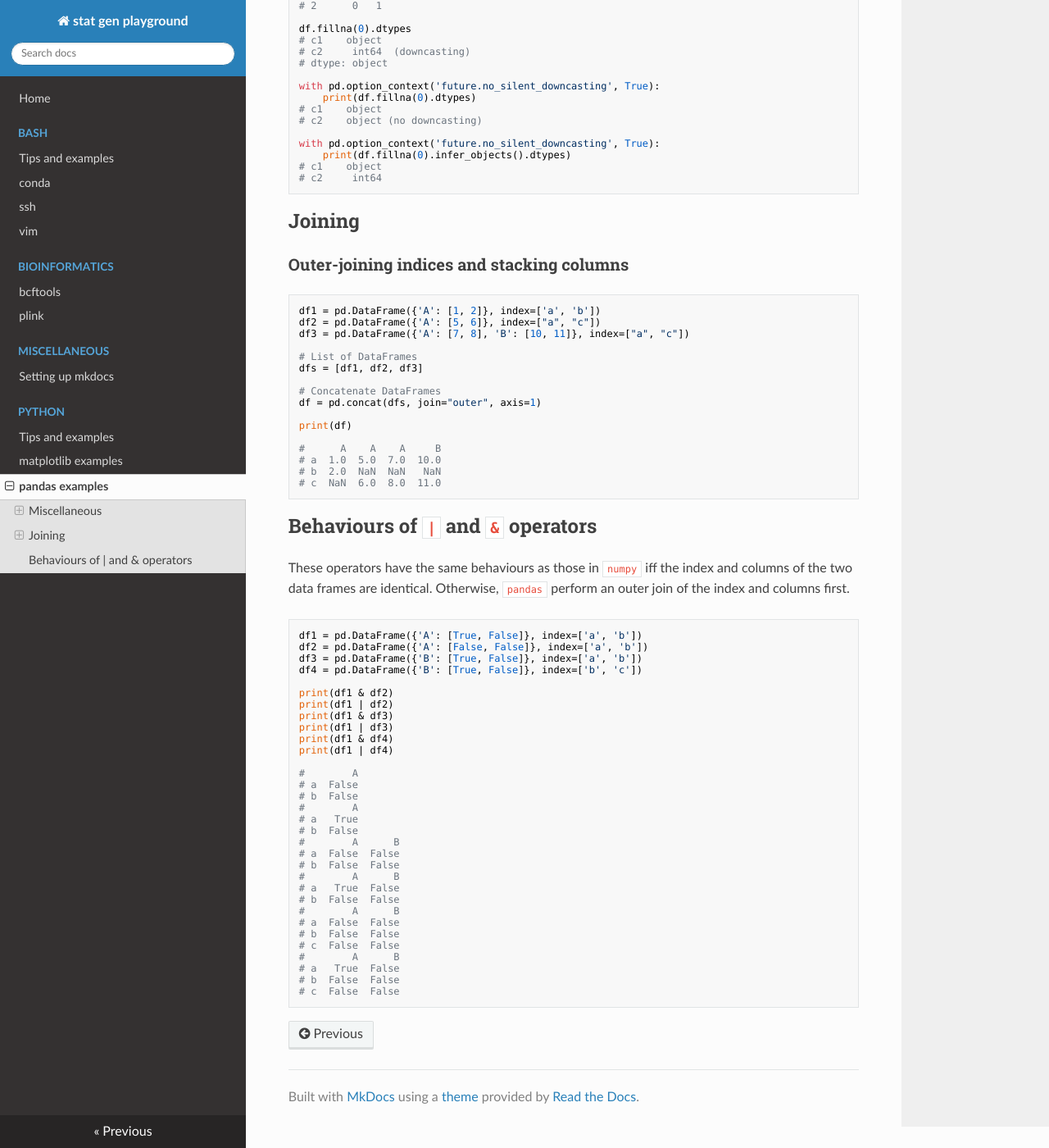
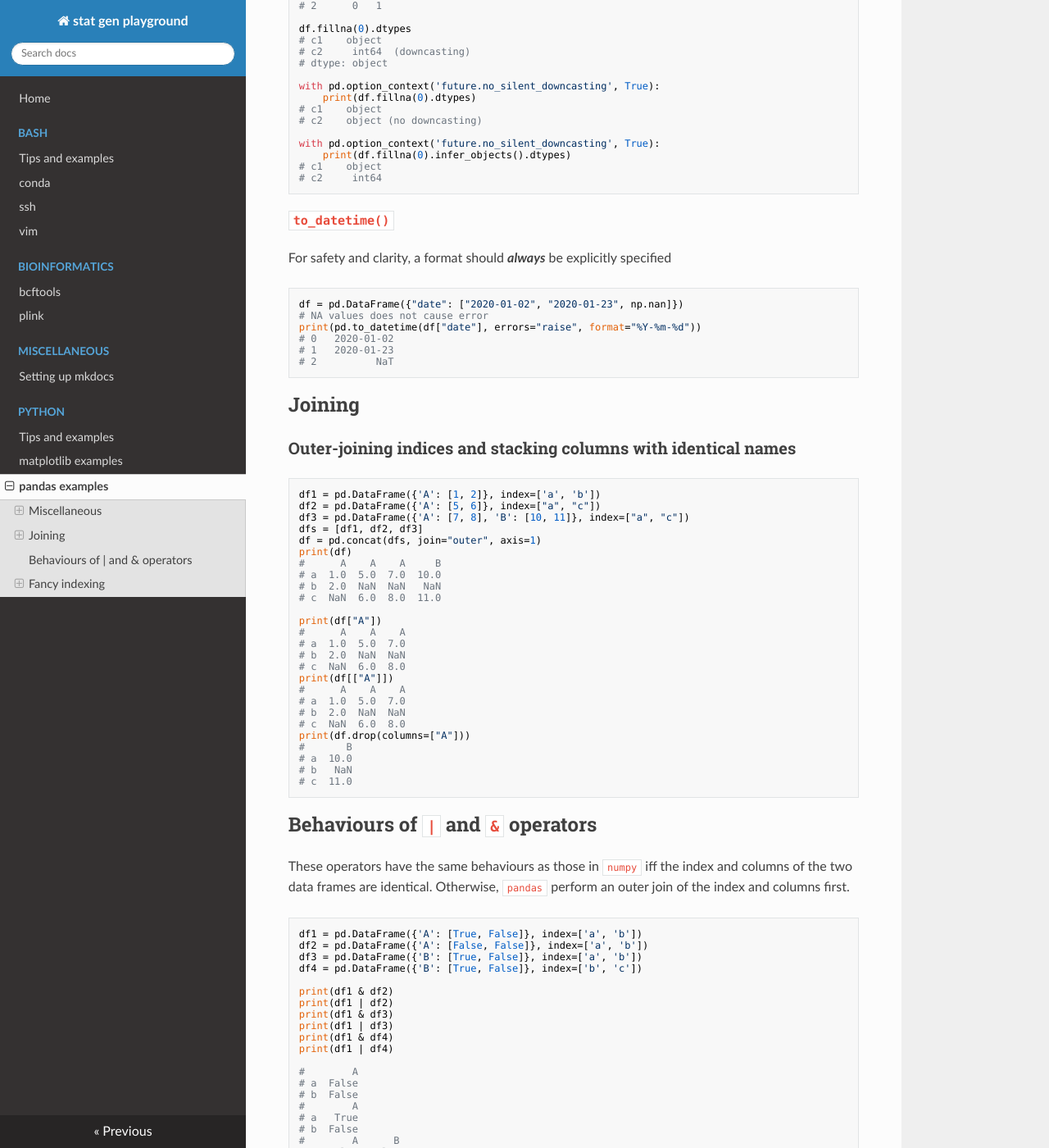
Before and after one commit to drkaizeng/statistics_and_engineering_lab, an MkDocs documentation site: the page built from docs/python/pandas_examples.md, in a window 1280 px wide and 1400 px high, scrolled down 775 px. Shown: the whole window at 82% size. Built offline with MkDocs 1.6.1, drawn with Linux system fonts in a browser that asks for light colours; nearby versions of some CDN libraries; some of the changed text lies outside the part shown.

Commit message:
New pandas notes

````diff
--- a/docs/python/pandas_examples.md
+++ b/docs/python/pandas_examples.md
@@ -46,27 +46,48 @@ with pd.option_context('future.no_silent_downcasting', True):
 # c2     int64
 ```
 
+### `to_datetime()`
+For safety and clarity, a format should ***always*** be explicitly specified
+```python
+df = pd.DataFrame({"date": ["2020-01-02", "2020-01-23", np.nan]})
+# NA values does not cause error
+print(pd.to_datetime(df["date"], errors="raise", format="%Y-%m-%d"))
+# 0   2020-01-02
+# 1   2020-01-23
+# 2          NaT
+```
+
 
 ## Joining
 
-### Outer-joining indices and stacking columns
+### Outer-joining indices and stacking columns with identical names
 ```python
 df1 = pd.DataFrame({'A': [1, 2]}, index=['a', 'b'])
 df2 = pd.DataFrame({'A': [5, 6]}, index=["a", "c"])
 df3 = pd.DataFrame({'A': [7, 8], 'B': [10, 11]}, index=["a", "c"])
-
-# List of DataFrames
 dfs = [df1, df2, df3]
-
-# Concatenate DataFrames
 df = pd.concat(dfs, join="outer", axis=1)
-
 print(df)
-
 #      A    A    A     B
 # a  1.0  5.0  7.0  10.0
 # b  2.0  NaN  NaN   NaN
 # c  NaN  6.0  8.0  11.0
+
+print(df["A"])
+#      A    A    A
+# a  1.0  5.0  7.0
+# b  2.0  NaN  NaN
+# c  NaN  6.0  8.0
+print(df[["A"]])
+#      A    A    A
+# a  1.0  5.0  7.0
+# b  2.0  NaN  NaN
+# c  NaN  6.0  8.0
+print(df.drop(columns=["A"]))
+#       B
+# a  10.0
+# b   NaN
+# c  11.0
 ```
 
 
@@ -106,3 +127,34 @@ print(df1 | df4)
 # b  False  False
 # c  False  False
 ```
+
+
+## Fancy indexing
+### Selecting elements from a data frame using a data frame of `bool`s
+```python
+df = pd.DataFrame({"A": [1, 2, 3], "B": [4, 5, 6], "C": [7, 8, 9]})
+sel = pd.DataFrame({"A": [False, False, True], "B": [False, True, False], "C": [True, False, True]})
+sel1 = pd.DataFrame(
+    {"A": [False, False, True], "B": [False, True, False], "C": [True, False, True]}, index=["a", "b", "c"]
+)
+# Only works as expected when the index and columns labels match
+print(df[sel])
+#      A    B    C
+# 0  NaN  NaN  7.0
+# 1  NaN  5.0  NaN
+# 2  3.0  NaN  9.0
+print(df[sel1])
+#     A   B   C
+# 0 NaN NaN NaN
+# 1 NaN NaN NaN
+# 2 NaN NaN NaN
+
+# Unclear how/why this works
+print(df[sel.values])
+#    A  B  C
+# 0  1  4  7
+# 1  2  5  8
+# 2  3  6  9
+# 2  3  6  9
+
+```
````
